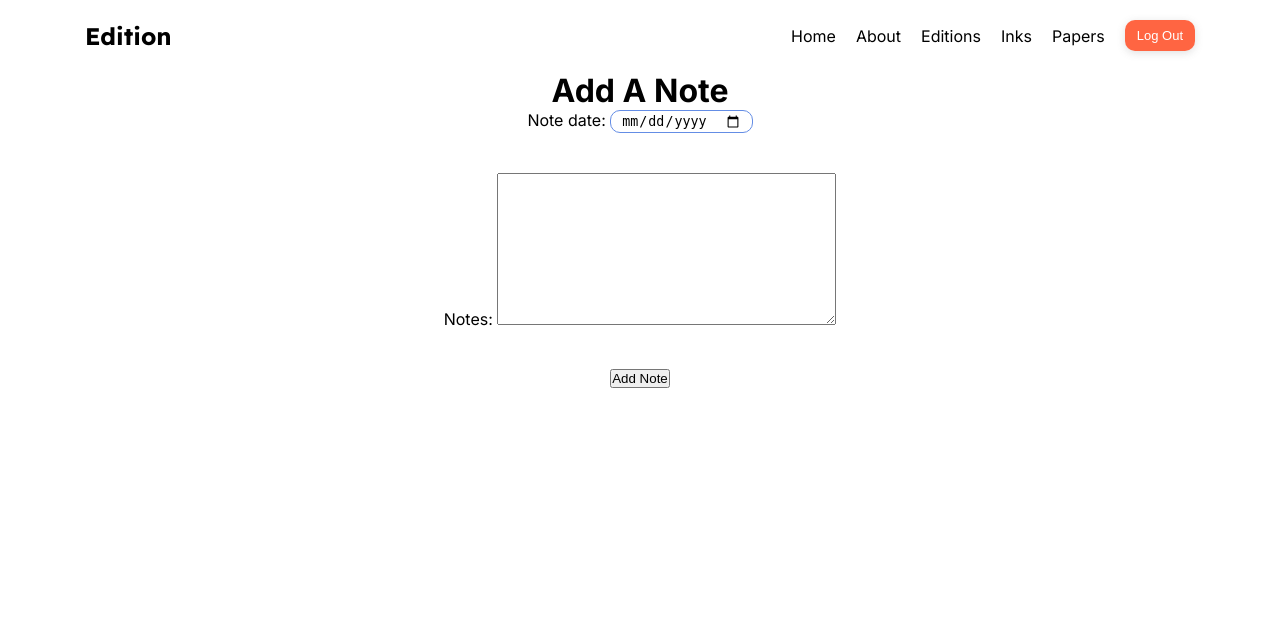
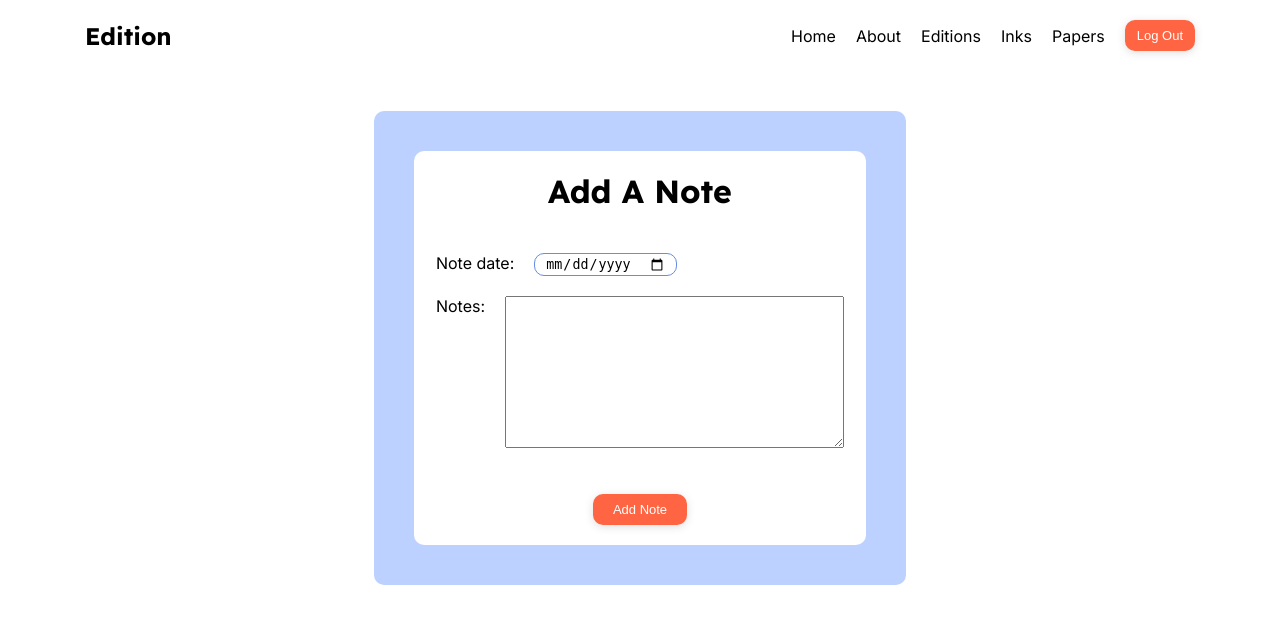
Before and after one commit to erlopez11/edition, a Django app: page /editions/1/add_note/ in a window 1280 px wide. Shown: the top 624 px of the page. Run offline with Django 5.2, Linux system fonts and the light colour scheme; the visitor is signed in with stand-in values (Sample User, id 1).

Commit message:
wip:add style & class to note confirm delete & form

```diff
--- a/main_app/templates/main_app/note_form.html
+++ b/main_app/templates/main_app/note_form.html
@@ -6,12 +6,26 @@
 {% endblock %}
 
 {% block content %}
-<div class="note-form-header">
-    <h1>Add A Note</h1>
+<div  class="form-container">
+    <div class="form-info">
+        <div class="form-header">
+            {% if note %}
+                <h1>Edit Note</h1>
+            {% else %}
+                <h1>Add A Note</h1>
+            {% endif %}
+        </div>
+        <form action="" method="POST">
+            {% csrf_token %}
+            <table>
+                {{form.as_table}}
+            </table>
+            {% if note %}
+                <button type="submit" class="btn-accenttwo form-btn">Update Note</button>
+            {% else %}
+                <button type="submit" class="btn-accenttwo form-btn">Add Note</button>
+            {% endif %}
+        </form>
+    </div>
 </div>
-<form action="" method="POST">
-    {% csrf_token %}
-    {{form.as_p}}
-    <button type="submit">Add Note</button>
-</form>
 {% endblock %}
```
Also changed, not shown: main_app/templates/main_app/note_confirm_delete.html (+5 -3 lines).
